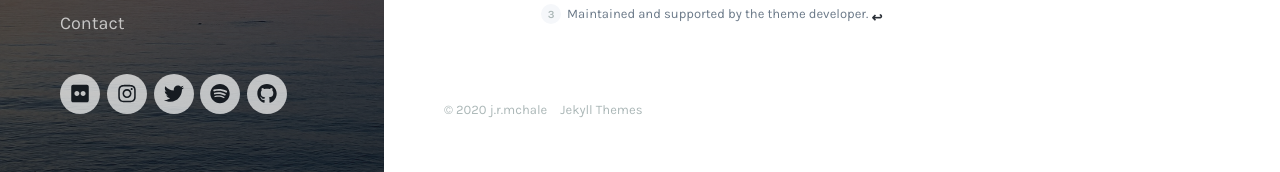
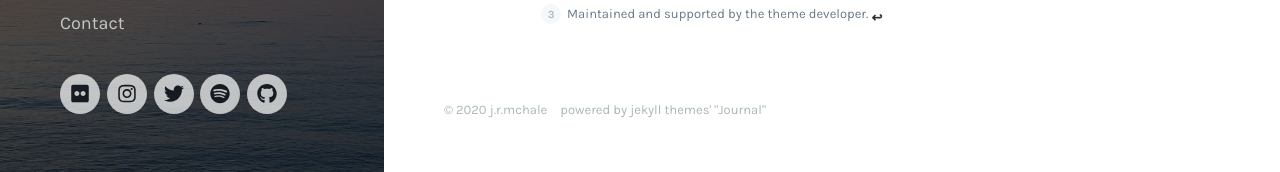
Before and after one commit to OpenDecentralizedTech/ODT-website, a Jekyll site: the page built from index.html, in a window 1280 px wide and 900 px high, scrolled down 8293 px. Shown: the part 724-896 px from the top of the window. Built offline with Jekyll 4.4.1, drawn with Linux system fonts in a browser that asks for light colours; nearby versions of some CDN libraries; the list of posts is cut into pages by our own code.

Commit message:
Update footer.html

```diff
--- a/_includes/footer.html
+++ b/_includes/footer.html
@@ -2,7 +2,7 @@
 
 	<div class="footer__copyright">
 		<span>© {{ 'now' | date: "%Y" }} j.r.mchale</span>
-		<a href="https://jekyllthemes.io" target="_blank">Jekyll Themes</a>
+		<a href="https://jekyllthemes.io" target="_blank">powered by jekyll themes' "Journal"</a>
 	</div>
 
 </footer>
```
